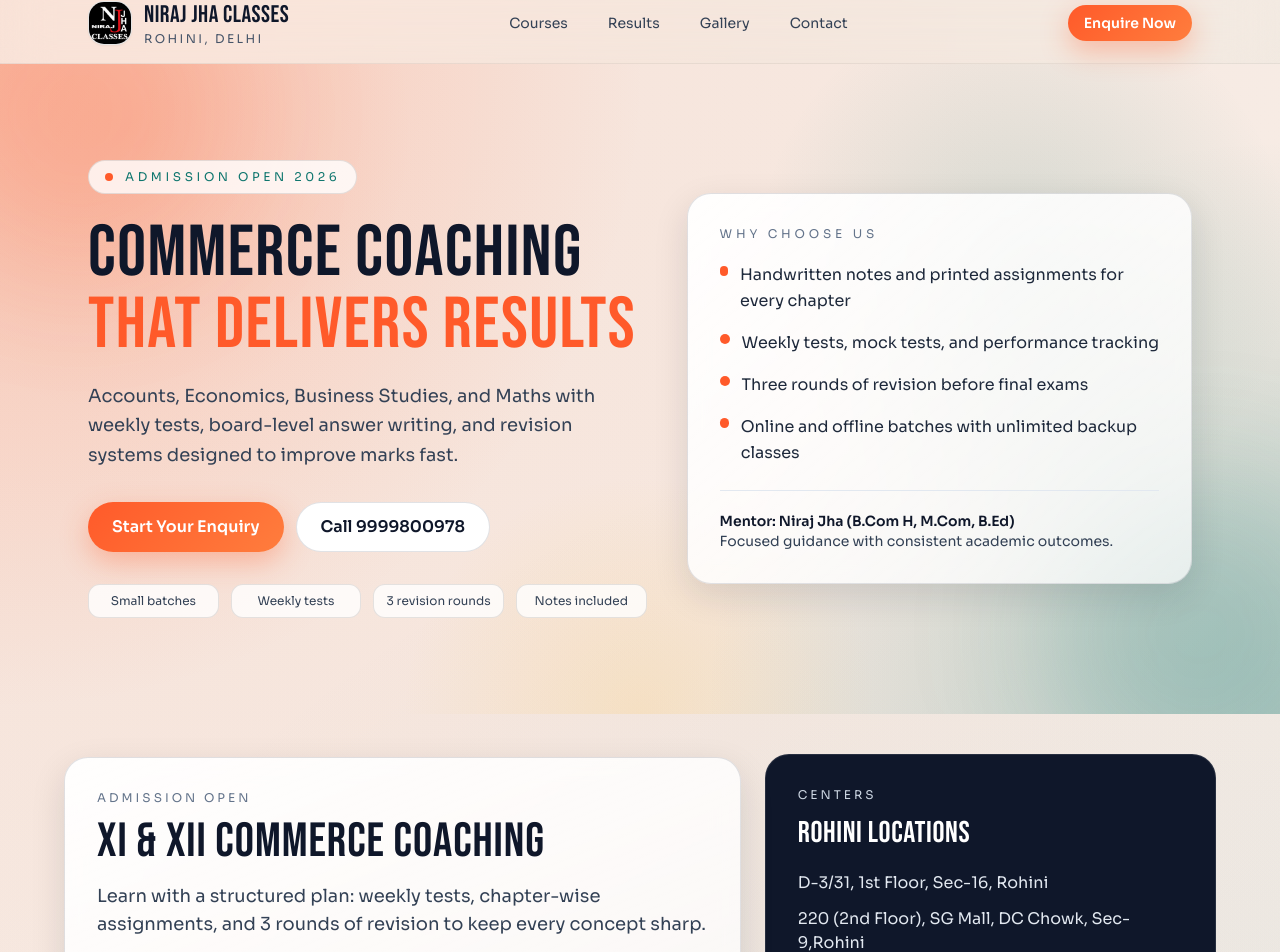
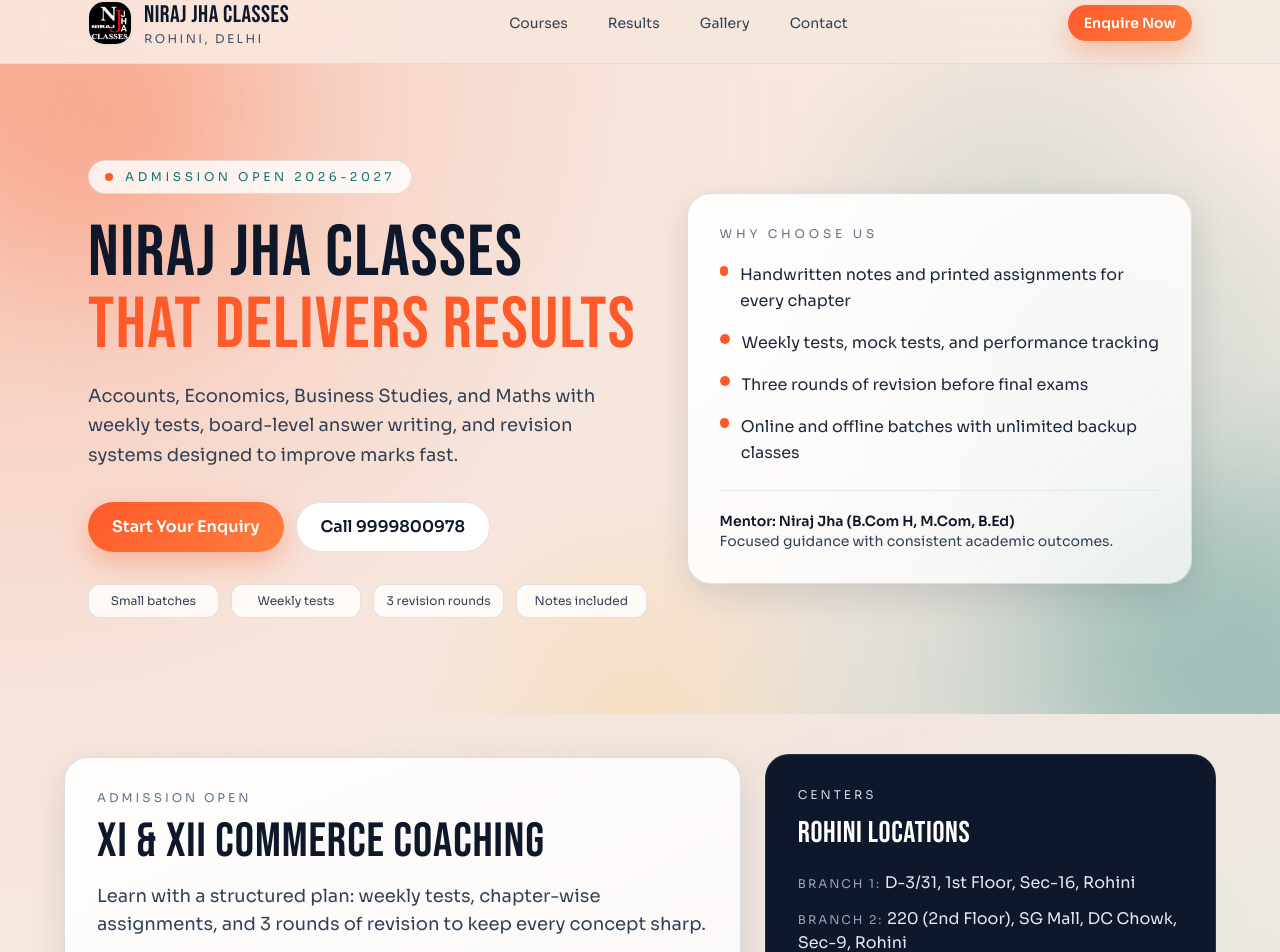
Before and after one commit to originotech-stack/Niraj-Jha-Classes, a Next.js app: page / in a window 1280 px wide. Shown: the part 17-969 px from the top of the page. Built offline with nearby package versions, Linux system fonts and the light colour scheme.

Commit message:
update  locations branch

```diff
--- a/app/layout.tsx
+++ b/app/layout.tsx
@@ -149,6 +149,7 @@
               <div className="mt-4 space-y-4 text-sm text-slate-200">
                 <div>
                   <p className="font-semibold text-white">Locations</p>
+                  <p className="mt-1 text-xs uppercase tracking-[0.16em] text-slate-400">Branch 1</p>
                   <a
                     href="https://maps.app.goo.gl/ctAkC2Fsj3nbEjg28"
                     className="underline underline-offset-4 hover:text-white block mt-1"
@@ -157,6 +158,7 @@
                   >
                     D-3/31, 1st Floor, Sec-16, Rohini
                   </a>
+                  <p className="mt-2 text-xs uppercase tracking-[0.16em] text-slate-400">Branch 2</p>
                   <a
                     href="https://maps.app.goo.gl/PnqRGSCPYMuCLvHBA"
                     className="underline underline-offset-4 hover:text-white block"
--- a/app/page.tsx
+++ b/app/page.tsx
@@ -139,8 +139,14 @@
             <p className="text-xs uppercase tracking-[0.25em] text-slate-300">Centers</p>
             <h3 className="font-display text-3xl mt-3">Rohini Locations</h3>
             <ul className="mt-5 space-y-3 text-slate-200">
-              <li>D-3/31, 1st Floor, Sec-16, Rohini</li>
-              <li>220 (2nd Floor), SG Mall, DC Chowk, Sec-9,Rohini</li>
+              <li>
+                <span className="text-slate-400 text-xs uppercase tracking-[0.16em]">Branch 1:</span>{" "}
+                D-3/31, 1st Floor, Sec-16, Rohini
+              </li>
+              <li>
+                <span className="text-slate-400 text-xs uppercase tracking-[0.16em]">Branch 2:</span>{" "}
+                220 (2nd Floor), SG Mall, DC Chowk, Sec-9, Rohini
+              </li>
             </ul>
             <div className="mt-6 text-slate-300 text-sm">Call/WhatsApp: 9999800978, 9873330978</div>
           </div>
--- a/components/Hero.tsx
+++ b/components/Hero.tsx
@@ -9,11 +9,11 @@
         <div>
           <div className="inline-flex items-center gap-3 rounded-full border border-black/10 bg-white/80 px-4 py-2 text-xs uppercase tracking-[0.3em] text-teal-700">
             <span className="h-2 w-2 rounded-full bg-[var(--accent)]" />
-            Admission Open 2026
+            Admission Open 2026-2027
           </div>
 
           <h1 className="section-title text-5xl sm:text-6xl lg:text-7xl mt-6">
-            Commerce Coaching
+            Niraj Jha Classes
             <span className="block text-[var(--accent)]">That Delivers Results</span>
           </h1>
 
```
